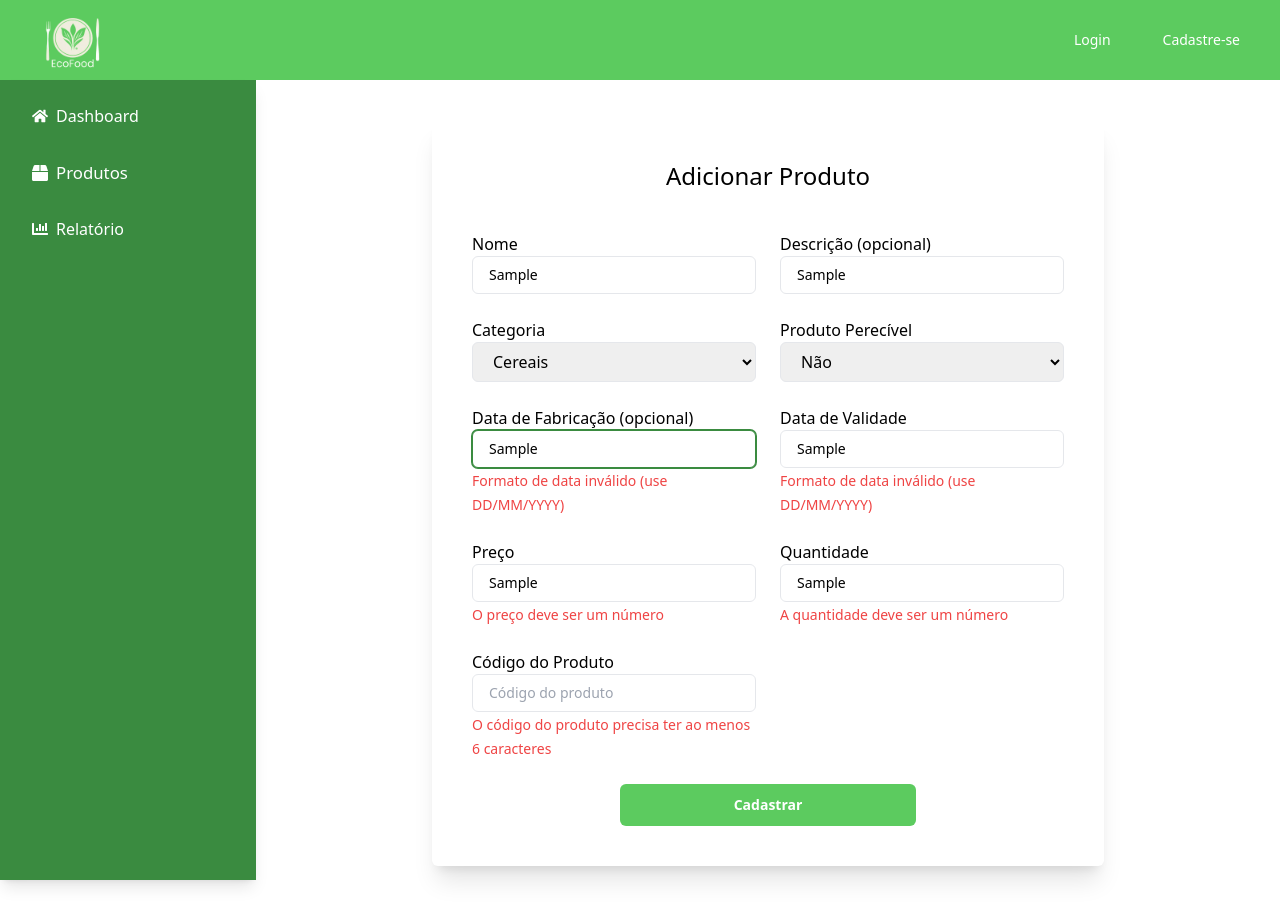
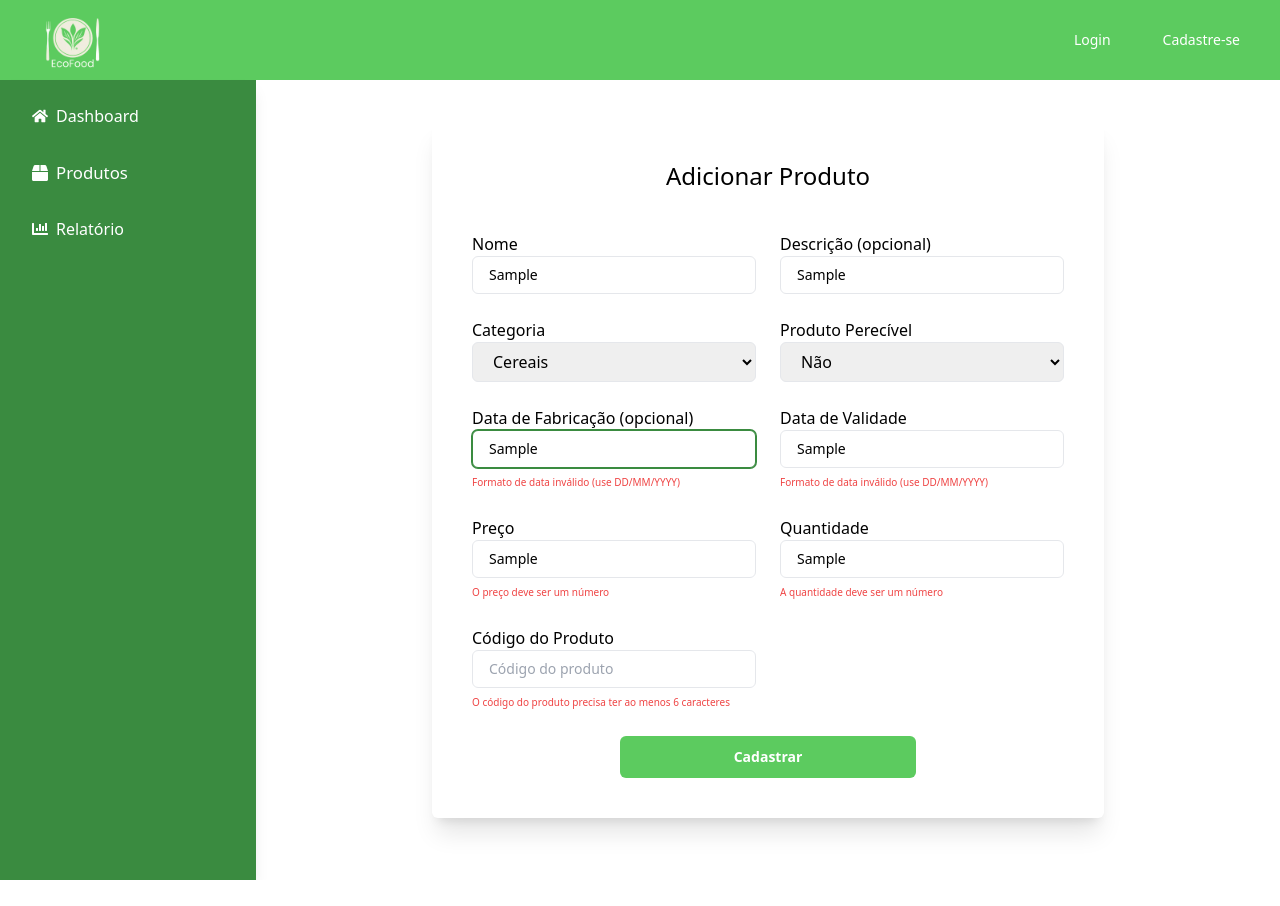
Before and after one commit to yuribodo/a-base-vem-forte, a Next.js app in the folder Front/: page /main/produtos/adicionar-produto in a window 1280 px wide. Both pictures are taken after typing "Sample", "Sample", "Sample", "Sample", "Sample", "Sample" into the empty fields and a click on the button "Cadastrar". After the commit the page ends 880 px from the top, so only its background shows below. Built offline with nearby package versions, Linux system fonts and the light colour scheme.

Commit message:
refactor: refactor text size

```diff
--- a/Front/components/ErrorMessage/index.tsx
+++ b/Front/components/ErrorMessage/index.tsx
@@ -1,5 +1,5 @@
 const ErroMessage = ({ children }: { children: React.ReactNode }) => {
-	return <span className="text-red-500 text-sm">{children}</span>;
+	return <span className="text-red-500 text-[10px]">{children}</span>;
 };
 
 export default ErroMessage;
```
